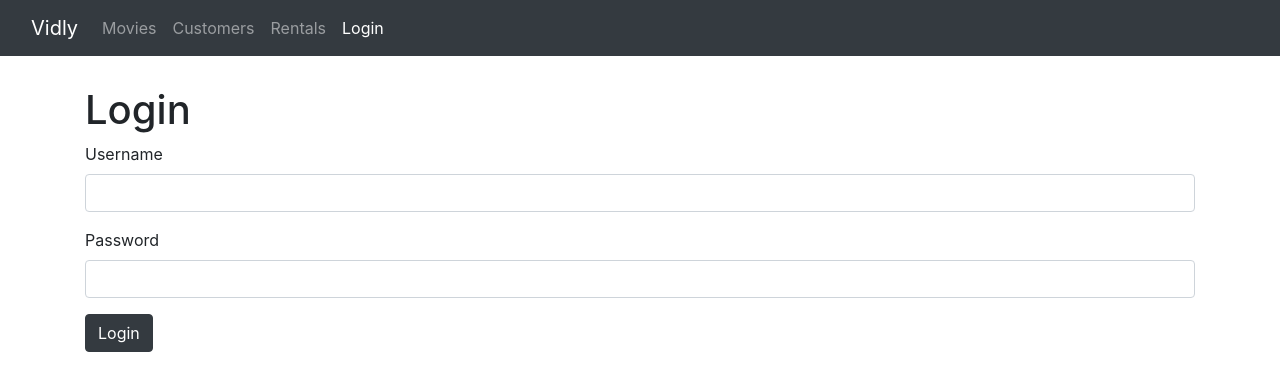
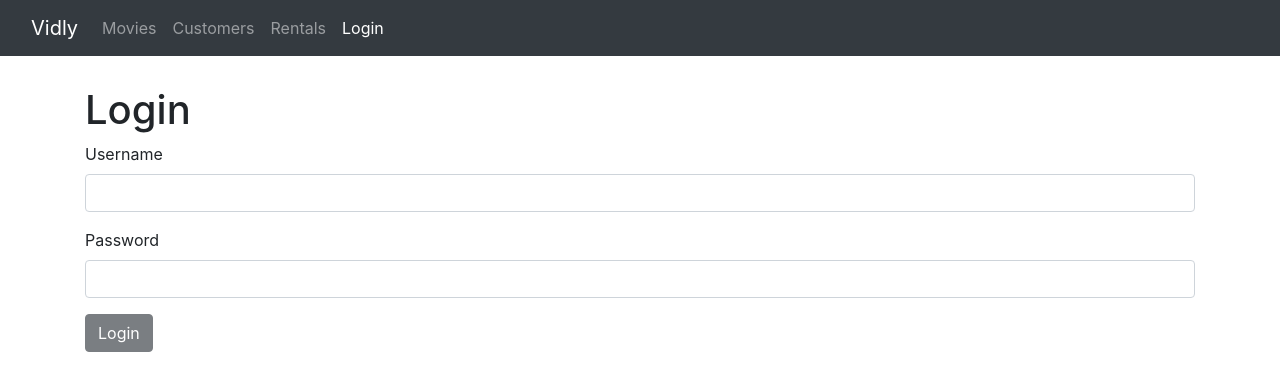
Before and after one commit to yedai13/react-moxit, a React (Create React App) app in the folder vidly/: page /login in a window 1280 px wide. Shown: the top 390 px of the page. Built offline with nearby package versions, Linux system fonts and the light colour scheme.

Commit message:
disabling the submit button

```diff
--- a/vidly/src/components/loginForm.jsx
+++ b/vidly/src/components/loginForm.jsx
@@ -72,7 +72,9 @@ class LoginForm extends Component {
             onChange={this.handleChange}
             error={errors.password}
           />
-          <button className="btn btn-dark">Login</button>
+          <button disabled={this.validate()} className="btn btn-dark">
+            Login
+          </button>
         </form>
       </div>
     );
```
